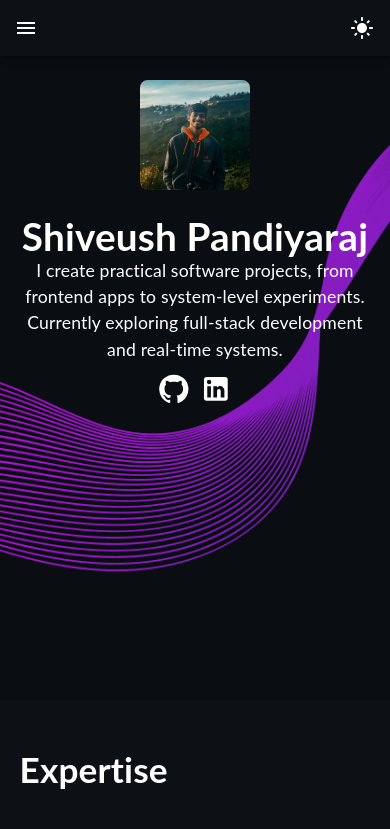
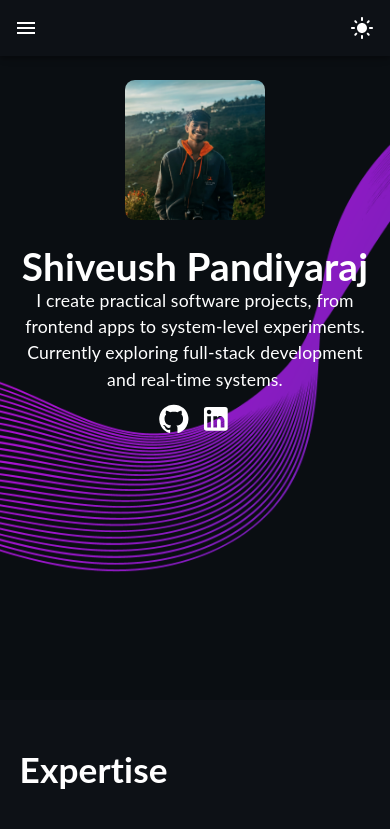
Before and after one commit to shiveush/MyPortfolio, a React (Create React App) app: page / in a window 390 px wide. Shown: the top 829 px of the page. Built offline with nearby package versions, Linux system fonts and the light colour scheme.

Commit message:
MobileFit3.1

```diff
--- a/src/assets/styles/Main.scss
+++ b/src/assets/styles/Main.scss
@@ -164,8 +164,8 @@
             margin-bottom: 25px;
         }
         .about-section .image-wrapper img {
-            width: 110px;
-            height: 110px;
+            width: 140px;
+            height: auto;
             object-fit: cover;
         }
     }
```
